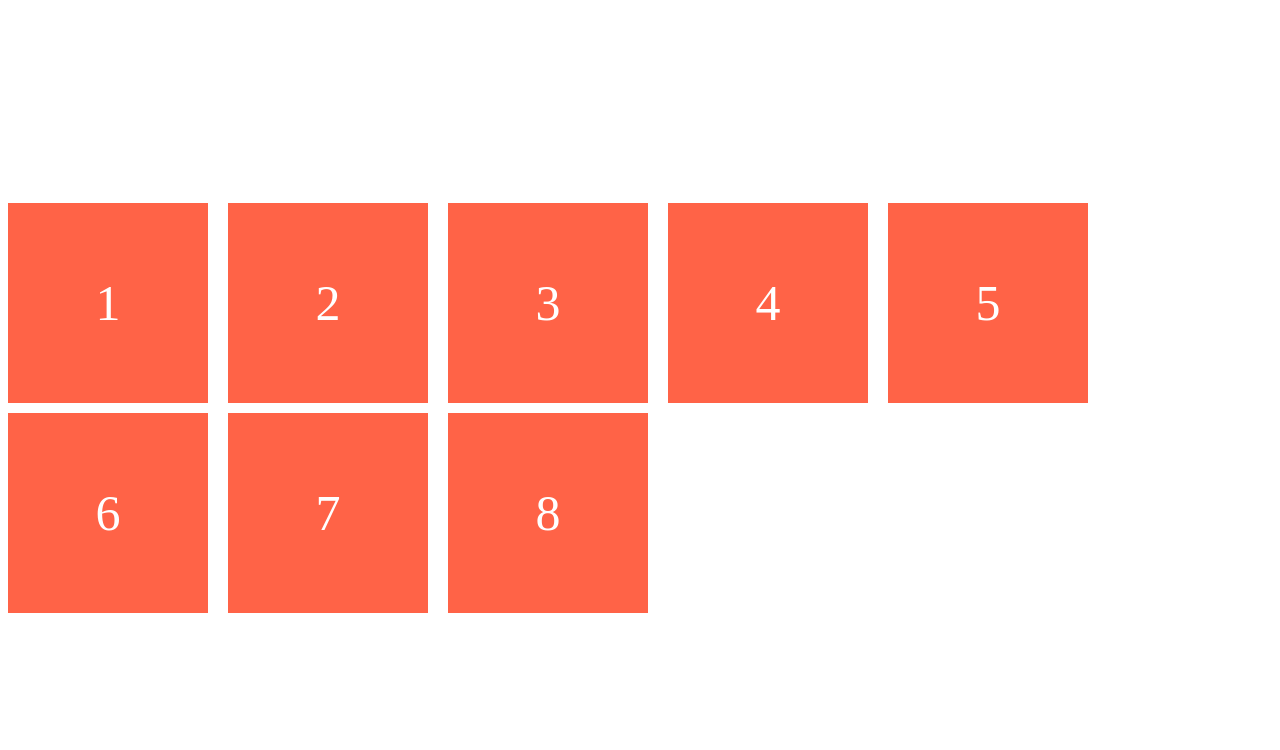
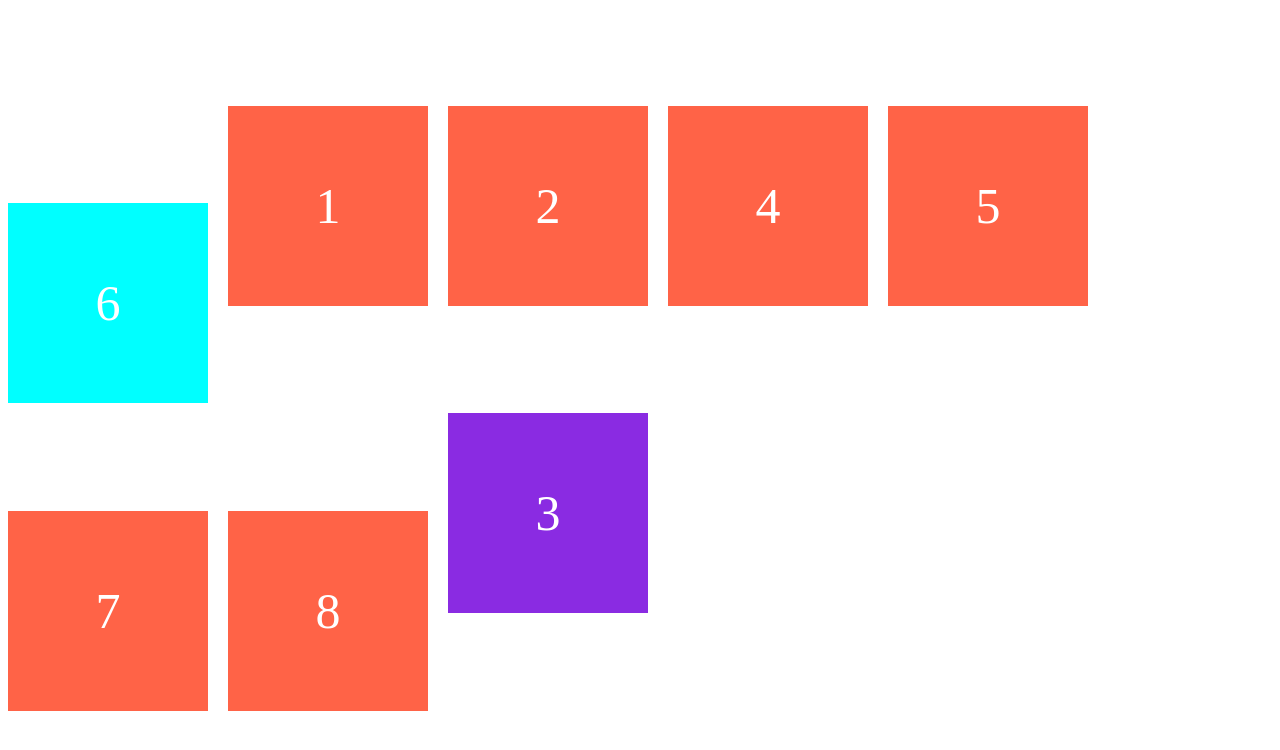
Before and after one commit to KimsPractice/cssLayoutMaster, a website built with Vite: page index.html in a window 1280 px wide. Built offline with nearby package versions, Linux system fonts and the light colour scheme.

Commit message:
flexbox는 부모요소를 통해 요소들의 위치를 조정했었다.
그러나 특정상황에서는 order를 사용하여 자식요소의 순서를 지정해줄 수 있다.
order의 기본값은 0이며 음수도 지정이 가능하다.
또한 align-self는 지정된 자신의 위치만 지정이 가능한 옵션이다.

```diff
--- a/style.css
+++ b/style.css
@@ -6,7 +6,18 @@ body {
   column-gap: 20px;
   flex-flow: row wrap;
   align-items: center;
-  align-content: center;
+}
+
+.box:nth-child(3) {
+  background-color: blueviolet;
+  order: 2;
+  align-self: flex-start;
+}
+
+.box:nth-child(6) {
+  background-color: aqua;
+  order: -1;
+  align-self: flex-end;
 }
 
 .box {
```
